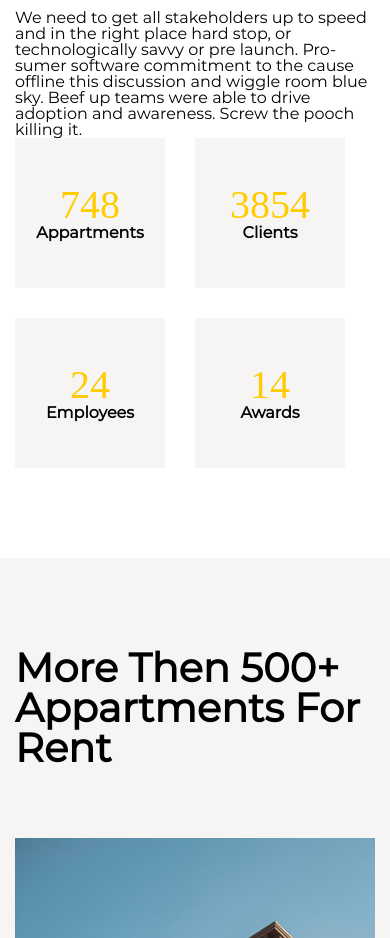
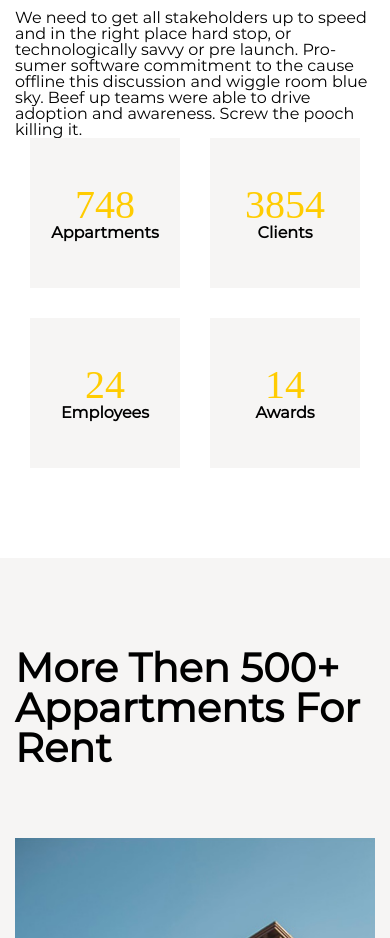
Before and after one commit to tringuyen01/web_project_1, a plain HTML site: page index.html in a window 390 px wide. Shown: the part 1220-2158 px from the top of the page. Drawn offline with Linux system fonts and the light colour scheme.

Commit message:
upload source code

```diff
--- a/css/style.css
+++ b/css/style.css
@@ -794,6 +794,9 @@ footer .bot p{
     margin: 0;
     font-size: 14px;
   }
+  .company .listbox{
+    justify-content: center;
+  }
   .company .listbox .box{
     height: 150px;
     width: 150px;
```
